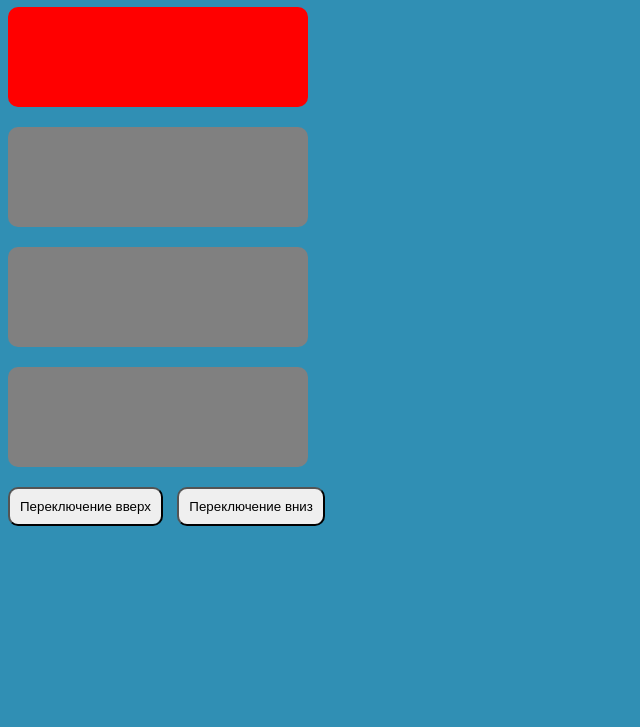
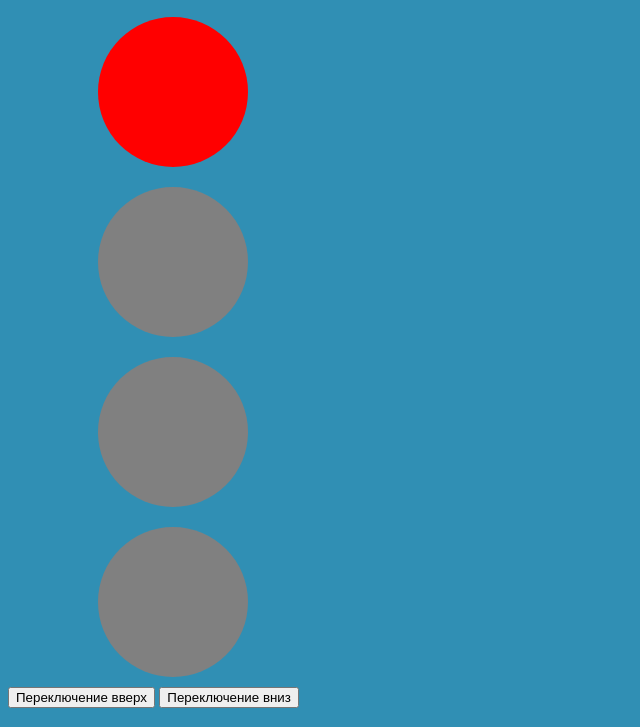
Before and after one commit to mdzslp/switch-lamp, a plain HTML site: page index.html in a window 1280 px wide. Shown: the part 73-800 px from the top of the page, without its empty margins (0-640 px from the left). Drawn offline with Linux system fonts and the light colour scheme.

Commit message:
Update lamp.css

```diff
--- a/lamp.css
+++ b/lamp.css
@@ -1,28 +1,52 @@
 
 body {
     background-color: rgb(48, 143, 180);
-    font-family: sans-serif;
+    font-family:sans-serif;
+ }
 
+ .lamp_color{
+    max-width: 330px;
+   padding: 30px;
+   border-radius: 35%;
+   background-color: rgb(34, 45, 49);
  }
+
 h1 {
-   margin-left: 110px;
- }
- .back_color {
+   margin-left: 130px;
+}
+
+
+.back_color {
    display:flex;
    flex-direction: column;
 }
 
 .back_color div {
-   width: 300px;
-   height: 100px;
+   width: 150px;
+   height: 150px;
+   margin: 10px;
+   margin-left: 90px;
+   border-radius: 50%;
    background-color: #808080;
-   margin-bottom: 20px;
-   border-radius: 10px;
+
+
+   transition: all 0.6s linear;
+	-webkit-transition: all 0.6s linear;
+	-o-transition: all 0.6s linear;
+	-moz-transition: all 0.6s linear;
 }
 
- button {
-    padding: 10px;
-    margin-right: 10px;
-    border-radius: 10px;
+.back_color div :hover{
+   width: 150px;
+   height: 150px;
+   margin: 10px;
+   margin-left: 90px;
+   border-radius: 50%;
 
- }
+   -ms-transform: scale(1.2);
+	-webkit-transform: scale(1.2);
+	-o-transform: scale(1.2);
+	-moz-transform: scale(1.2);
+	transform: scale(1.2);;
+
+}
```
